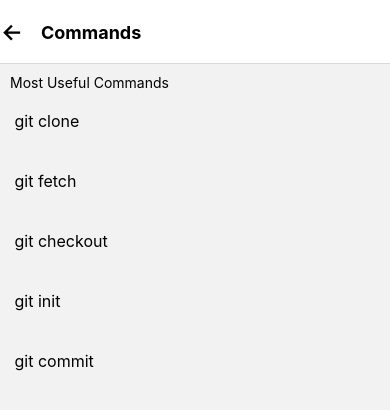
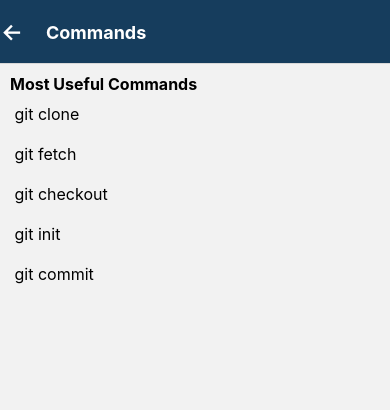
Before and after one commit to ravics09/gitbook, a React Native app: screen /commands in a window 390 px wide. Shown: the top 410 px of the page. Built offline with nearby package versions, Linux system fonts and the light colour scheme.

Commit message:
Changed navigation bar color and title color

```diff
--- a/src/navigation/mainNavigator.js
+++ b/src/navigation/mainNavigator.js
@@ -18,9 +18,9 @@ const MainNavigator = () => {
         initialRouteName="Gitbook"
         screenOptions={{
           headerShown: true,
-          headerStyle: {backgroundColor: 'white'},
-          headerTintColor: 'black',
-          headerTitleStyle: {fontWeight: 'bold'},
+          headerStyle: {backgroundColor: '#163D5D'},
+          headerTintColor: 'White',
+          headerTitleStyle: {fontWeight: 'bold', color:"white"},
           headerBackTitle: 'back',
         }}>
         <Stack.Screen
--- a/src/navigation/stackNavigator.js
+++ b/src/navigation/stackNavigator.js
@@ -20,9 +20,9 @@ const TutorialStack = ({navigation}) => (
     initialRouteName="Tutorials"
     screenOptions={{
       headerShown: true,
-      headerStyle: {backgroundColor: 'white'},
+      headerStyle: {backgroundColor: '#163D5D'},
       headerTintColor: 'black',
-      headerTitleStyle: {fontWeight: 'bold'},
+      headerTitleStyle: {fontWeight: 'bold', color:"white"},
       headerBackTitle: 'back',
     }}>
     <Stack.Screen
@@ -34,7 +34,7 @@ const TutorialStack = ({navigation}) => (
             <Ionicons
               name="arrow-back"
               size={25}
-              style={[{color: 'black'}]}
+              style={[{color: 'white', paddingRight:5}]}
               onPress={() => navigation.navigate('Gitbook')}
             />
           </TouchableOpacity>
@@ -50,7 +50,7 @@ const TutorialStack = ({navigation}) => (
             <Ionicons
               name="arrow-back"
               size={25}
-              style={[{color: 'black'}]}
+              style={[{color: 'white', paddingRight:5}]}
               onPress={() => navigation.navigate('Tutorials')}
             />
           </TouchableOpacity>
@@ -65,9 +65,9 @@ const CommandStack = ({navigation}) => (
     initialRouteName="Commands"
     screenOptions={{
       headerShown: true,
-      headerStyle: {backgroundColor: 'white'},
+      headerStyle: {backgroundColor: '#163D5D'},
       headerTintColor: 'black',
-      headerTitleStyle: {fontWeight: 'bold'},
+      headerTitleStyle: {fontWeight: 'bold', color:"white"},
       headerBackTitle: 'back',
     }}>
     <Stack.Screen
@@ -79,7 +79,7 @@ const CommandStack = ({navigation}) => (
             <Ionicons
               name="arrow-back"
               size={25}
-              style={[{color: 'black'}]}
+              style={[{color: 'white', paddingRight:5}]}
               onPress={() => navigation.navigate('Gitbook')}
             />
           </TouchableOpacity>
@@ -95,7 +95,7 @@ const CommandStack = ({navigation}) => (
             <Ionicons
               name="arrow-back"
               size={25}
-              style={[{color: 'black'}]}
+              style={[{color: 'white', paddingRight:5}]}
               onPress={() => navigation.navigate('Commands')}
             />
           </TouchableOpacity>
@@ -110,9 +110,9 @@ const QAStack = ({navigation}) => (
     initialRouteName="Interview questions"
     screenOptions={{
       headerShown: true,
-      headerStyle: {backgroundColor: 'white'},
+      headerStyle: {backgroundColor: '#163D5D'},
       headerTintColor: 'black',
-      headerTitleStyle: {fontWeight: 'bold'},
+      headerTitleStyle: {fontWeight: 'bold', color:"white"},
       headerBackTitle: 'back',
     }}>
     <Stack.Screen
@@ -124,7 +124,7 @@ const QAStack = ({navigation}) => (
             <Ionicons
               name="arrow-back"
               size={25}
-              style={[{color: 'black'}]}
+              style={[{color: 'white', paddingRight:5}]}
               onPress={() => navigation.navigate('Gitbook')}
             />
           </TouchableOpacity>
@@ -140,7 +140,7 @@ const QAStack = ({navigation}) => (
             <Ionicons
               name="arrow-back"
               size={25}
-              style={[{color: 'black'}]}
+              style={[{color: 'white', paddingRight:5}]}
               onPress={() => navigation.navigate('Interview questions')}
             />
           </TouchableOpacity>
--- a/src/screens/Commands/index.js
+++ b/src/screens/Commands/index.js
@@ -16,7 +16,7 @@ const Commands = ({navigation}) => {
 
   return (
     <View style={Styles.container}>
-      <Text>Most Useful Commands</Text>
+      <Text style={Styles.title}>Most Useful Commands</Text>
       <FlatList
         data={CommandList.commands}
         renderItem={({item}) => (
--- a/src/screens/Commands/styles.js
+++ b/src/screens/Commands/styles.js
@@ -10,12 +10,10 @@ const Styles = StyleSheet.create({
     fontWeight: 'bold',
   },
   itemContainer: {
-    marginVertical: 5,
-    paddingVertical: 10,
+    marginVertical: 10,
   },
   itemTitle: {
     fontSize: 16,
-    paddingVertical: 5,
   },
   itemSubTitle: {
     fontSize: 12,
--- a/src/screens/QAList/styles.js
+++ b/src/screens/QAList/styles.js
@@ -10,12 +10,10 @@ const Styles = StyleSheet.create({
     fontWeight: 'bold',
   },
   itemContainer: {
-    marginVertical: 5,
-    paddingVertical: 10,
+    marginVertical: 10,
   },
   itemTitle: {
-    fontSize: 16,
-    paddingVertical: 5,
+    fontSize: 16
   },
   itemSubTitle: {
     fontSize: 12,
--- a/src/screens/QATopic/index.js
+++ b/src/screens/QATopic/index.js
@@ -6,11 +6,13 @@ const QATopic = ({route, navigation}) => {
   const {item} = route.params;
   return (
     <View style={Styles.container}>
-      <Text style={Styles.itemTitle}>{item.question}</Text>
+      <Text style={Styles.title}>{item.question}</Text>
       {item.answer.map((element, index) => (
-        <Text style={Styles.itemSubTitle} key={index}>
-          {element}
-        </Text>
+        <View style={Styles.itemContainer} key={(index*10)}>
+          <Text style={Styles.itemSubTitle}>
+            {element}
+          </Text>
+        </View>
       ))}
     </View>
   );
--- a/src/screens/QATopic/styles.js
+++ b/src/screens/QATopic/styles.js
@@ -10,12 +10,10 @@ const Styles = StyleSheet.create({
     fontWeight: 'bold',
   },
   itemContainer: {
-    marginVertical: 5,
-    paddingVertical: 10,
+    marginVertical: 10
   },
   itemTitle: {
-    fontSize: 16,
-    paddingVertical: 5,
+    fontSize: 16
   },
   itemSubTitle: {
     fontSize: 12,
--- a/src/utils/qalist.json
+++ b/src/utils/qalist.json
@@ -3,27 +3,27 @@
     {
       "id": "1",
       "question": "What is Git ?",
-      "answer": ["Git is a Distributed Version Control system (DVCS).\n","It can track changes to a file and allows you to revert back to any particular change.\n","Its distributed architecture provides many advantages over other Version Control Systems (VCS) like SVN one major advantage is that it does not rely on a central server to store all the versions of a project’s files."]
+      "answer": ["Git is a Distributed Version Control system (DVCS).","It can track changes to a file and allows you to revert back to any particular change.","Its distributed architecture provides many advantages over other Version Control Systems (VCS) like SVN one major advantage is that it does not rely on a central server to store all the versions of a project’s files."]
     },
     {
       "id": "2",
       "question": "What is difference between Git vs SVN ?",
-      "answer": ["The main point in Git vs SVN debate boils down to this:\n", "Git is a distributed version control system (DVCS).\n","whereas SVN is a centralized version control system."]
+      "answer": ["The main point in Git vs SVN debate boils down to this:", "Git is a distributed version control system (DVCS).","whereas SVN is a centralized version control system."]
     },
     {
       "id": "3",
       "question": "What is Git fork? What is difference between fork, branch and clone ?",
-      "answer": ["A fork is a remote, server-side copy of a repository, distinct from the original. A fork isn't a Git concept really, it's more a political/social idea.\n","A clone is not a fork; a clone is a local copy of some remote repository. When you clone, you are actually copying the entire source repository, including all the history and branches.\n","A branch is a mechanism to handle the changes within a single repository in order to eventually merge them with the rest of code.\n","A branch is something that is within a repository. Conceptually, it represents a thread of development."]
+      "answer": ["A fork is a remote, server-side copy of a repository, distinct from the original. A fork isn't a Git concept really, it's more a political/social idea.","A clone is not a fork; a clone is a local copy of some remote repository. When you clone, you are actually copying the entire source repository, including all the history and branches.","A branch is a mechanism to handle the changes within a single repository in order to eventually merge them with the rest of code.","A branch is something that is within a repository. Conceptually, it represents a thread of development."]
     },
     {
       "id": "4",
       "question": "What's the difference between a 'pull request' and a 'branch'?",
-      "answer": ["A branch is just a separate version of the code.\n","A pull request is when someone take the repository, makes their own branch, does some changes, then tries to merge that branch in (put their changes in the other person's code repository)."]
+      "answer": ["A branch is just a separate version of the code.","A pull request is when someone take the repository, makes their own branch, does some changes, then tries to merge that branch in (put their changes in the other person's code repository)."]
     },
     {
       "id": "5",
       "question": "How does the Centralized Workflow work?",
-      "answer": ["The Centralized Workflow uses a central repository to serve as the single point-of for all changes to the project.\n", "The default development branch is called master and all changes are committed into this branch.\n","Developers start by cloning the central repository. In their own local copies of the project, they edit files and commit changes. These new commits are stored locally.\n","To publish changes to the official project, developers push their local master branch to the central repository.\n","Before the developer can publish their feature, they need to fetch the updated central commits and rebase their changes on top of them.\n","Compared to other workflows, the Centralized Workflow has no defined pull request or forking patterns."]
+      "answer": ["The Centralized Workflow uses a central repository to serve as the single point-of for all changes to the project.", "The default development branch is called master and all changes are committed into this branch.","Developers start by cloning the central repository. In their own local copies of the project, they edit files and commit changes. These new commits are stored locally.","To publish changes to the official project, developers push their local master branch to the central repository.","Before the developer can publish their feature, they need to fetch the updated central commits and rebase their changes on top of them.","Compared to other workflows, the Centralized Workflow has no defined pull request or forking patterns."]
     }
   ]
 }
```
